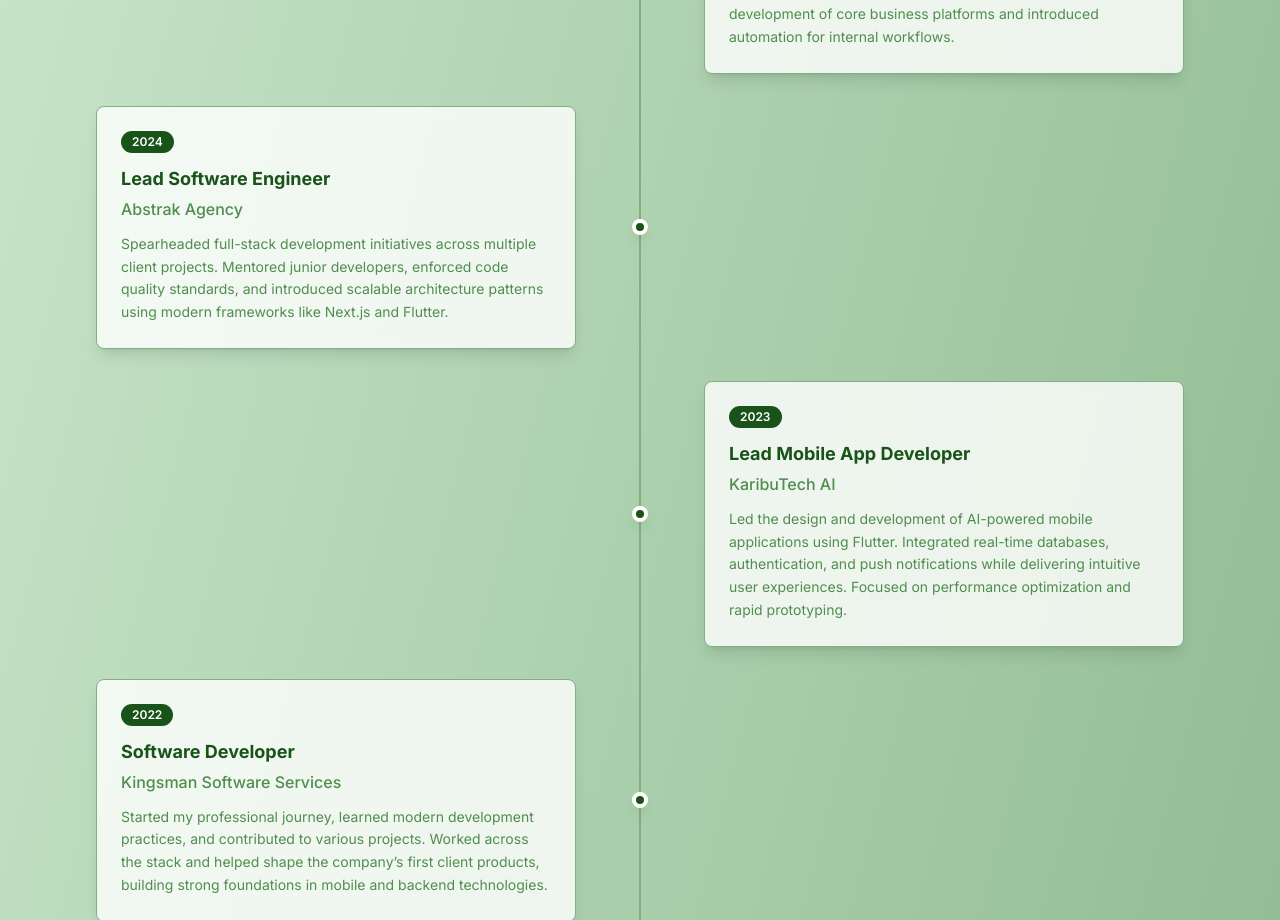
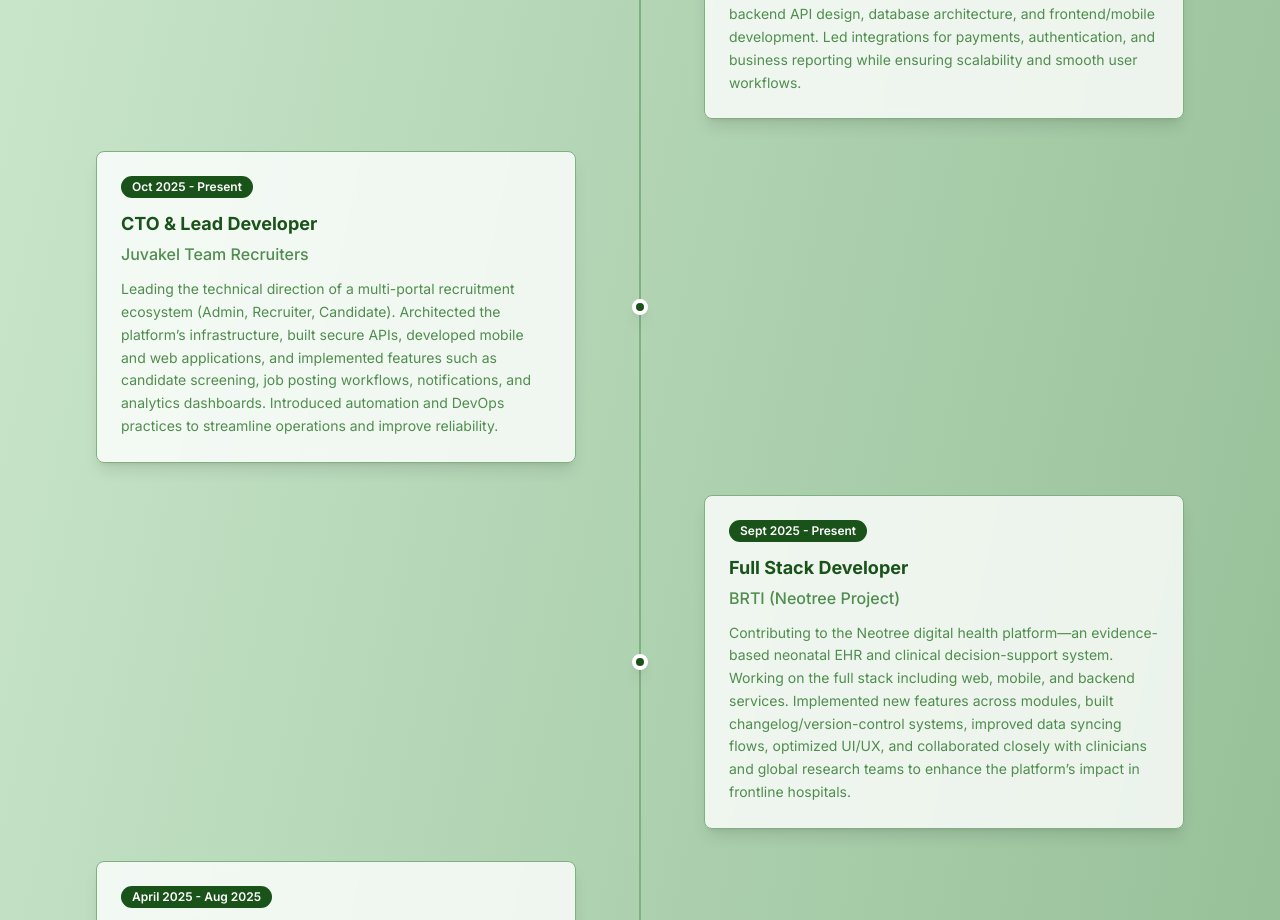
Before and after one commit to KumaloWilson/wilsonkumalo, a Next.js app: page /about in a window 1280 px wide. Shown: the part 1880-2800 px from the top of the page. Built offline with nearby package versions, Linux system fonts and the light colour scheme.

Commit message:
updated experiences

```diff
--- a/modules/about/screens/about-section.tsx
+++ b/modules/about/screens/about-section.tsx
@@ -37,30 +37,55 @@ export function AboutSection() {
     { icon: Users, title: "Team Lead Experience", year: "2023" },
     { icon: Heart, title: "Open Source Contributor", year: "2023" },
   ]
-const timeline = [
+
+  const timeline = [
   {
-    year: "2025",
+    year: "Oct 2025 - Present",
+    title: "Full Stack Software Developer",
+    company: "Appsistance",
+    description:
+      "Building a complete Point-of-Sale (POS) system, including inventory management, product catalogs, receipt generation, offline-first capabilities, and real-time syncing. Responsible for backend API design, database architecture, and frontend/mobile development. Led integrations for payments, authentication, and business reporting while ensuring scalability and smooth user workflows.",
+  },
+
+  {
+    year: "Oct 2025 - Present",
+    title: "CTO & Lead Developer",
+    company: "Juvakel Team Recruiters",
+    description:
+      "Leading the technical direction of a multi-portal recruitment ecosystem (Admin, Recruiter, Candidate). Architected the platform’s infrastructure, built secure APIs, developed mobile and web applications, and implemented features such as candidate screening, job posting workflows, notifications, and analytics dashboards. Introduced automation and DevOps practices to streamline operations and improve reliability.",
+  },
+
+  {
+    year: "Sept 2025 - Present",
+    title: "Full Stack Developer",
+    company: "BRTI (Neotree Project)",
+    description:
+      "Contributing to the Neotree digital health platform—an evidence-based neonatal EHR and clinical decision-support system. Working on the full stack including web, mobile, and backend services. Implemented new features across modules, built changelog/version-control systems, improved data syncing flows, optimized UI/UX, and collaborated closely with clinicians and global research teams to enhance the platform’s impact in frontline hospitals.",
+  },
+
+  {
+    year: "April 2025 - Aug 2025",
     title: "Full Stack Developer",
     company: "Kays Consulting Services",
     description:
       "Working on cross-platform web and mobile solutions across multiple domains. Responsible for building scalable backends, modern UIs, and integrating third-party APIs. Led the development of core business platforms and introduced automation for internal workflows.",
   },
   {
-    year: "2024",
+    year: "Nov 2024 - May 2025",
     title: "Lead Software Engineer",
     company: "Abstrak Agency",
     description:
       "Spearheaded full-stack development initiatives across multiple client projects. Mentored junior developers, enforced code quality standards, and introduced scalable architecture patterns using modern frameworks like Next.js and Flutter.",
   },
   {
-    year: "2023",
+    year: "Dec 2023 - Dec 2024",
     title: "Lead Mobile App Developer",
     company: "KaribuTech AI",
     description:
       "Led the design and development of AI-powered mobile applications using Flutter. Integrated real-time databases, authentication, and push notifications while delivering intuitive user experiences. Focused on performance optimization and rapid prototyping.",
   },
   {
-    year: "2022",
+    year: "Aug 2022 - Present",
     title: "Software Developer",
     company: "Kingsman Software Services",
     description:
@@ -312,8 +337,8 @@ const timeline = [
             <h2 className="text-3xl font-bold text-[#1A5319] text-center mb-12">Fun Facts About Me</h2>
             <div className="grid md:grid-cols-2 lg:grid-cols-4 gap-6">
               {[
-                { fact: "I've written over 150,000 lines of code", emoji: "💻" },
-                { fact: "I speak 3 programming languages fluently", emoji: "🗣️" },
+                { fact: "I've written over 500,000 lines of code", emoji: "💻" },
+                { fact: "I speak 5 programming languages fluently", emoji: "🗣️" },
                 { fact: "I've mentored 25+ junior developers", emoji: "👨‍🏫" },
                 { fact: "I contribute to 10+ open source projects", emoji: "🌟" },
               ].map((item, index) => (
```
Also changed, not shown: 1 other file (tests, documents, lock files or other folders).
